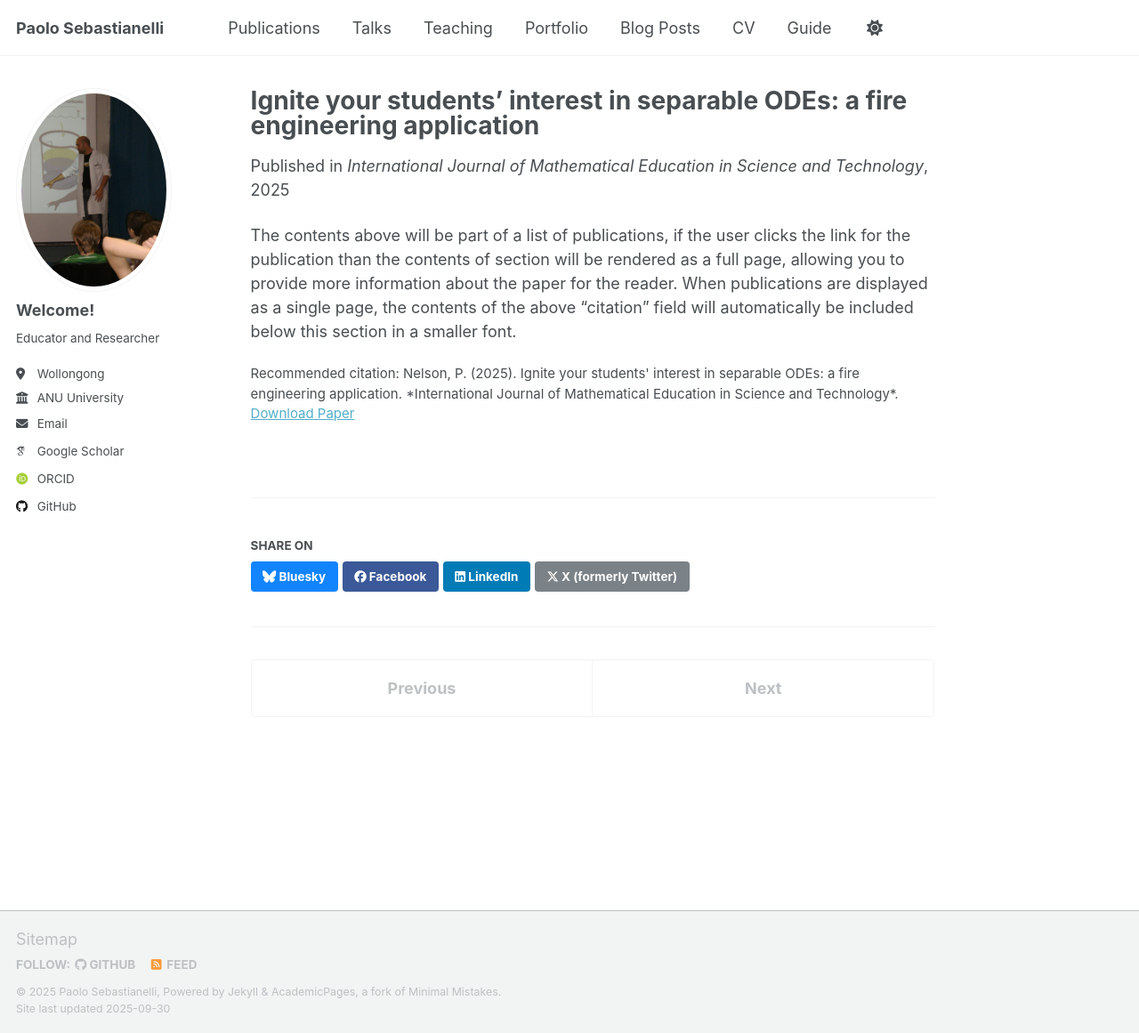
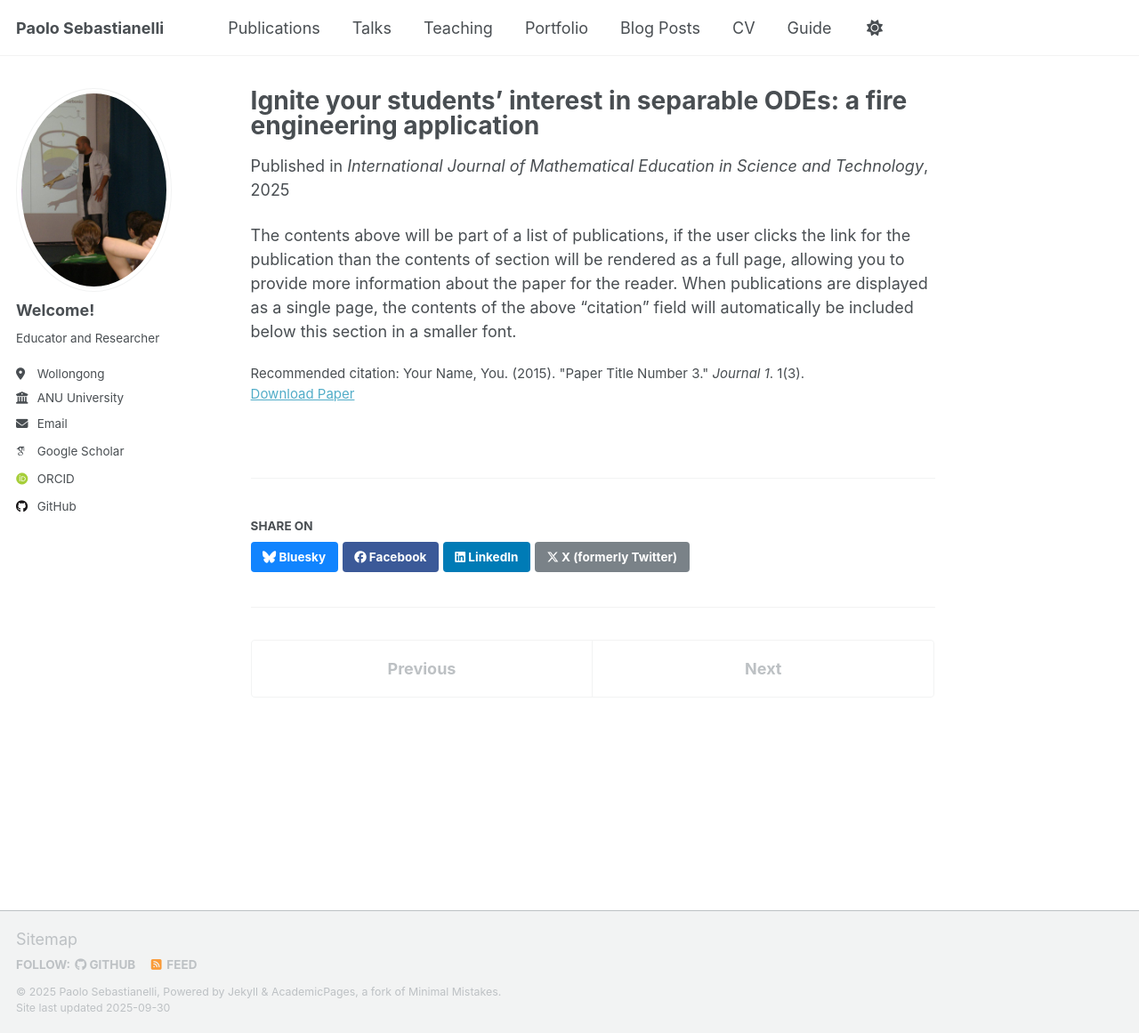
Before and after one commit to PaoloSebas/PaoloSebas.github.io, a Jekyll site: the page built from _publications/2024-02-17-paper-title-number-4.md, in a window 1280 px wide and 1161 px high. Shown: the whole window at 89% size. Built offline with Jekyll 4.4.1, drawn with Linux system fonts in a browser that asks for light colours; some web fonts are replaced; a script that is not in the unit is left out.

Commit message:
Update 2024-02-17-paper-title-number-4.md

```diff
--- a/_publications/2024-02-17-paper-title-number-4.md
+++ b/_publications/2024-02-17-paper-title-number-4.md
@@ -7,7 +7,7 @@ excerpt: "It is often desirable to have students solve a differential equation h
 date: 2025-05-07
 venue: "International Journal of Mathematical Education in Science and Technology"
 paperurl: "https://doi.org/10.1080/0020739X.2025.2471439"
-citation: "Nelson, P. (2025). Ignite your students' interest in separable ODEs: a fire engineering application. *International Journal of Mathematical Education in Science and Technology*."
+citation: "Your Name, You. (2015). &quot;Paper Title Number 3.&quot; <i>Journal 1</i>. 1(3)."
 ---
 
 The contents above will be part of a list of publications, if the user clicks the link for the publication than the contents of section will be rendered as a full page, allowing you to provide more information about the paper for the reader. When publications are displayed as a single page, the contents of the above "citation" field will automatically be included below this section in a smaller font.
```
